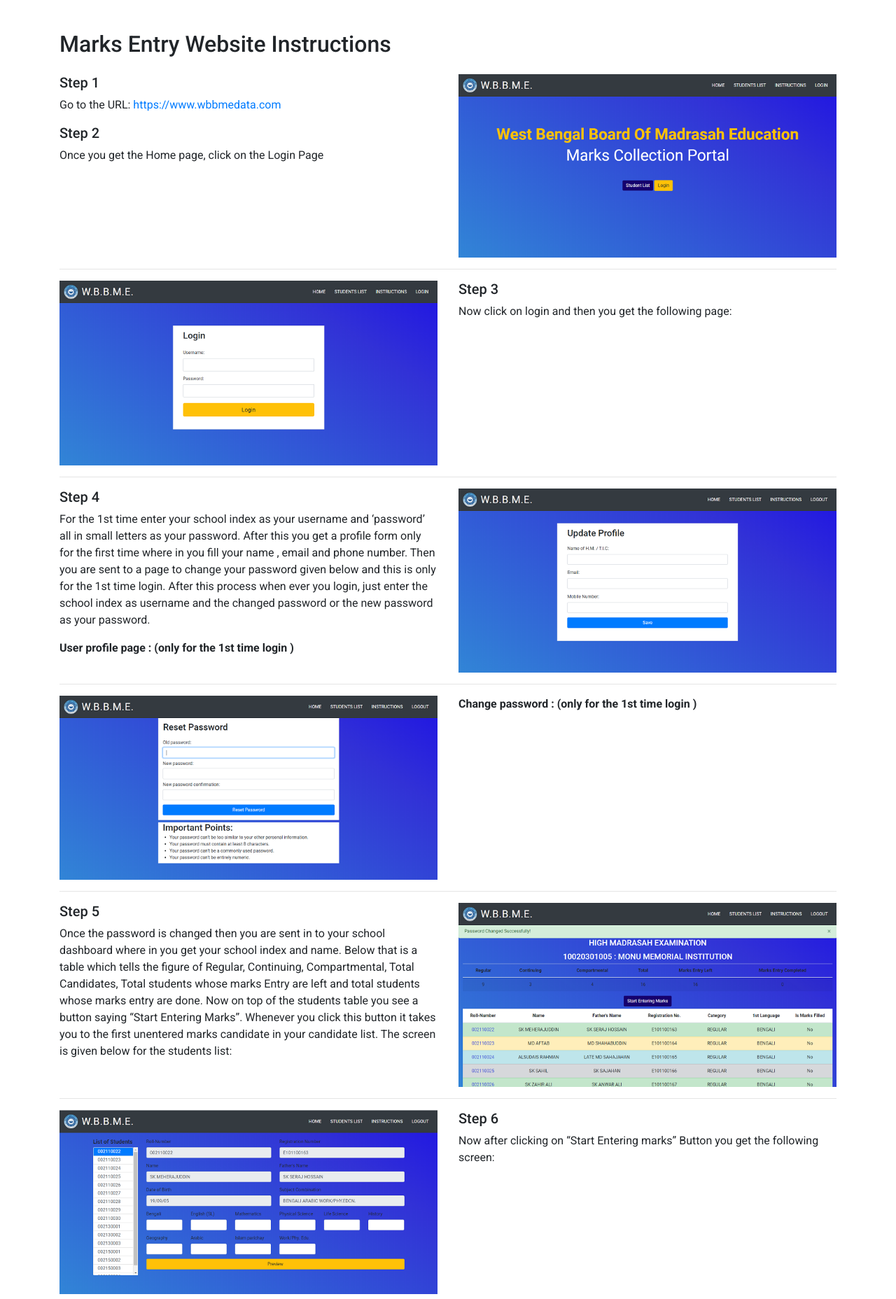
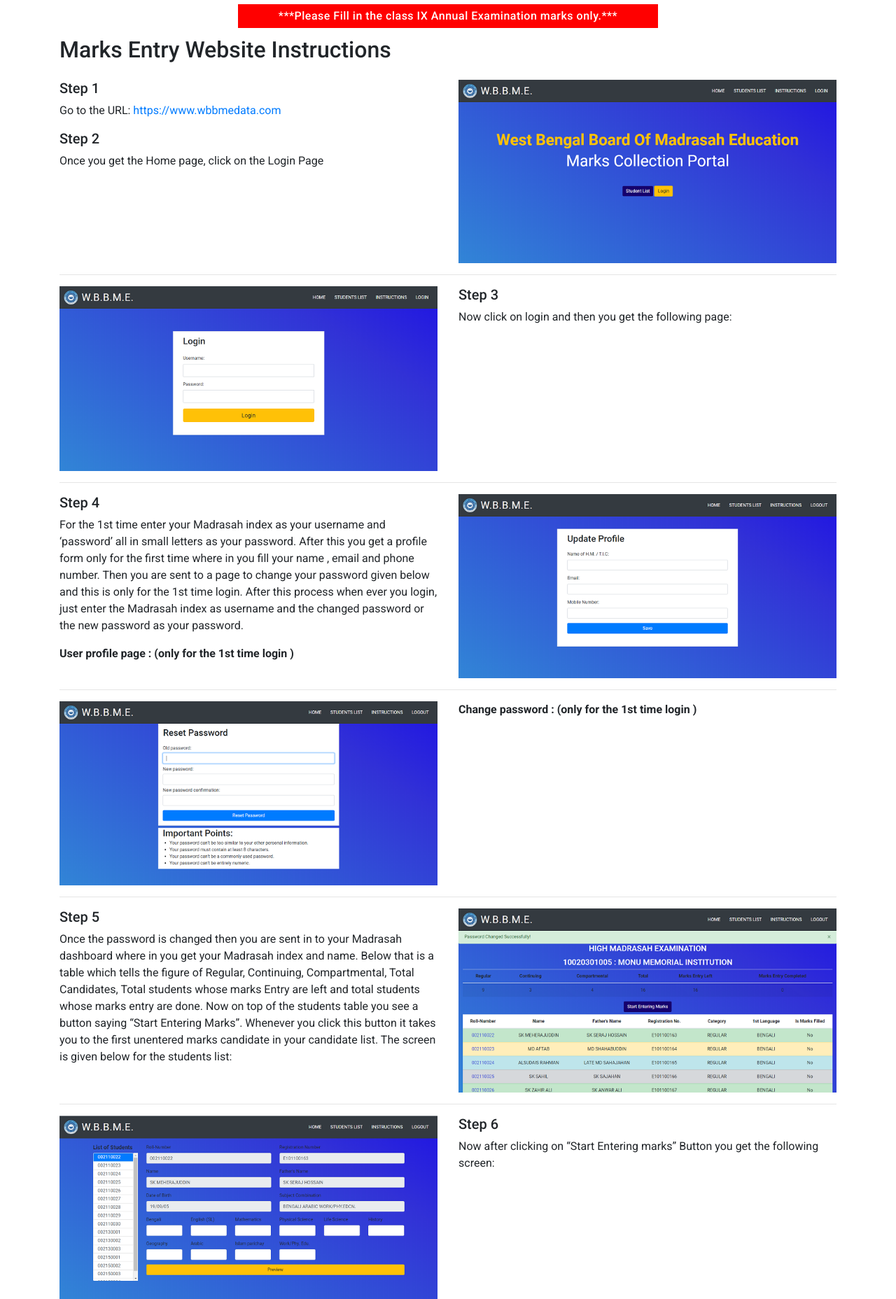
Before and after one commit to asishojha/django_test1, a Django app: page /instructions/ in a window 1280 px wide. Shown: the part 80-1936 px from the top of the page at 70% size. Run offline with Django 3.2, Linux system fonts and the light colour scheme; some libraries are stand-ins or nearby versions.

Commit message:
Instructions Design Update

```diff
--- a/mdmarks/templates/mdmarks/instructions.html
+++ b/mdmarks/templates/mdmarks/instructions.html
@@ -7,12 +7,37 @@
 		height: 0;
 		min-height: 0;
 	}
+	span.border-line{
+		display: inline-block;
+		width: 600px;
+		height: auto;
+		padding:  5px 0;
+		background-color: red;
+		position: absolute;
+		left: 50%;
+		transform: translateX(-50%);
+		z-index: 999;
+		color:  #fff;
+		text-align: center;
+		font-weight: 500;
+		letter-spacing: 0.5px;
+	}
+	span.border-line.top{
+		top: 10px;
+
+	}
+	span.border-line.bottom{
+		bottom: 15px;
+	}
 </style>
 {% endblock %}
 {% block content %}
-<section style="margin-top: 76px;">
+<section class="pb-5" style="margin-top: 76px;position: relative;">
+	<span class="border-line top">
+		***Please Fill in the class IX Annual Examination marks only.***
+	</span>
 	<div class="container pt-5 bg-white" style="position: relative;">
-		<h2 class="mb-4" style="position: relative;">Marks Entry Website Instructions</h2>
+		<h2 class="mb-4 mt-2" style="position: relative;">Marks Entry Website Instructions</h2>
 		<div class="row my-3">
 			<div class="col-md-6">
 				<h5>Step 1</h5>
@@ -38,7 +63,7 @@
 		<div class="row my-3">
 			<div class="col-md-6">
 				<h5>Step 4</h5>
-				<p>For the 1st time enter your school index as your username and ‘password’ all in small letters as your password. After this you get a profile form only for the first time where in you fill your name , email and phone number. Then you are sent to a page to change your password given below and this is only for the 1st time login. After this process when ever you login, just enter the school index as username and the changed password or the new password as your password. </p>
+				<p>For the 1st time enter your Madrasah index as your username and ‘password’ all in small letters as your password. After this you get a profile form only for the first time where in you fill your name , email and phone number. Then you are sent to a page to change your password given below and this is only for the 1st time login. After this process when ever you login, just enter the Madrasah index as username and the changed password or the new password as your password. </p>
 				<p><strong>User profile page : (only for the 1st time login )</strong></p>
 			</div>
 			<div class="col-md-6">
@@ -58,7 +83,7 @@
 		<div class="row my-3">
 			<div class="col-md-6">
 				<h5>Step 5</h5>
-				<p>Once the password is changed then you are sent in to your school dashboard where in you get your school index and name. Below that is a table which tells the figure of Regular, Continuing, Compartmental, Total Candidates, Total students whose marks Entry are left and total students whose marks entry are done. Now on top of the students table you see a button saying “Start Entering Marks”. Whenever you click this button it takes you to the first unentered marks candidate in your candidate list. The screen is given below for the students list:</p>
+				<p>Once the password is changed then you are sent in to your Madrasah dashboard where in you get your Madrasah index and name. Below that is a table which tells the figure of Regular, Continuing, Compartmental, Total Candidates, Total students whose marks Entry are left and total students whose marks entry are done. Now on top of the students table you see a button saying “Start Entering Marks”. Whenever you click this button it takes you to the first unentered marks candidate in your candidate list. The screen is given below for the students list:</p>
 			</div>
 			<div class="col-md-6">
 				<img src="{% static 'img/instructions/5.png' %}" class="img-fluid" alt="" />
@@ -116,5 +141,8 @@
 		</div>
 		<hr>
 	</div>
+	<span class="border-line bottom">
+		***Please Fill in the class IX Annual Examination marks only.***
+	</span>
 </section>
 {% endblock %}
```
